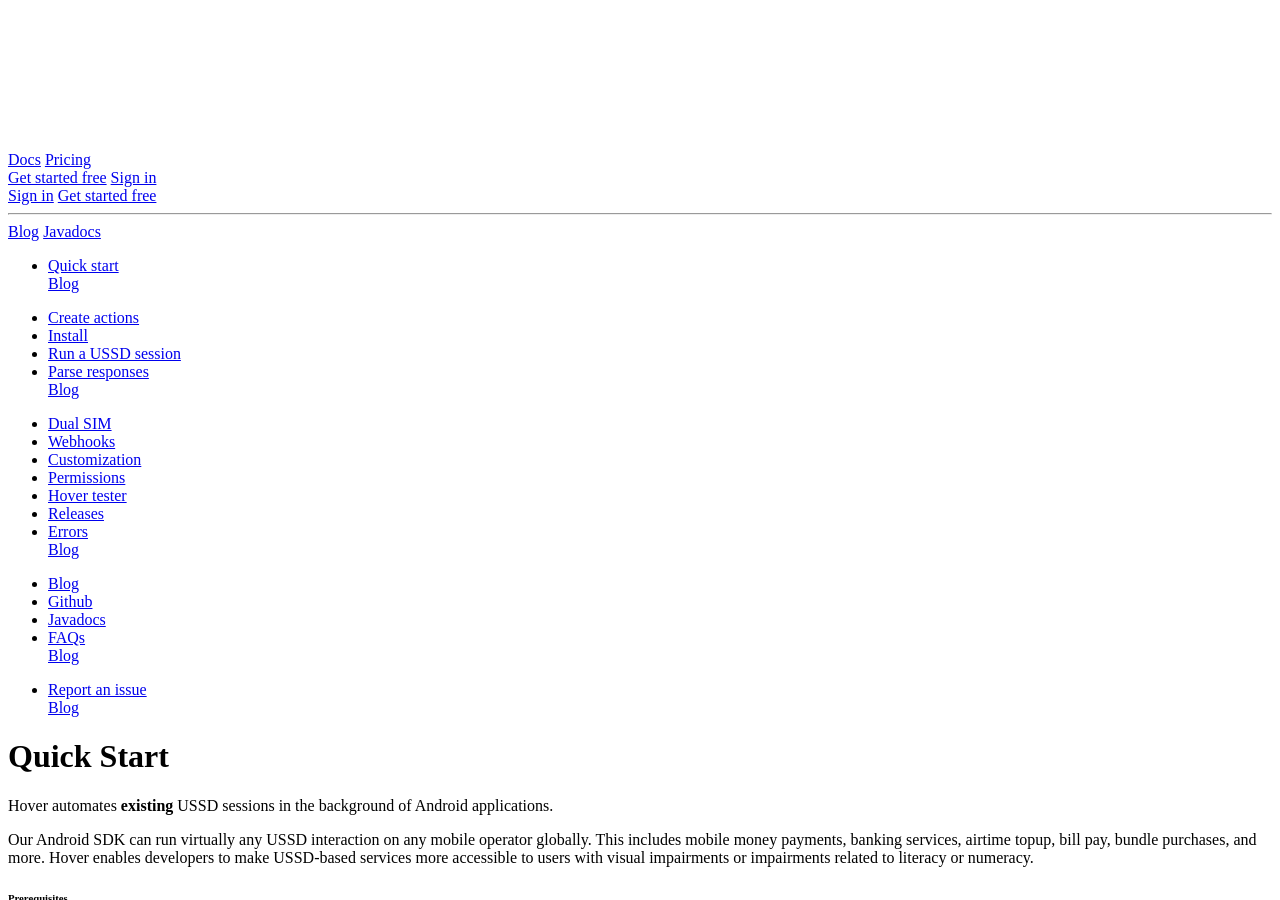
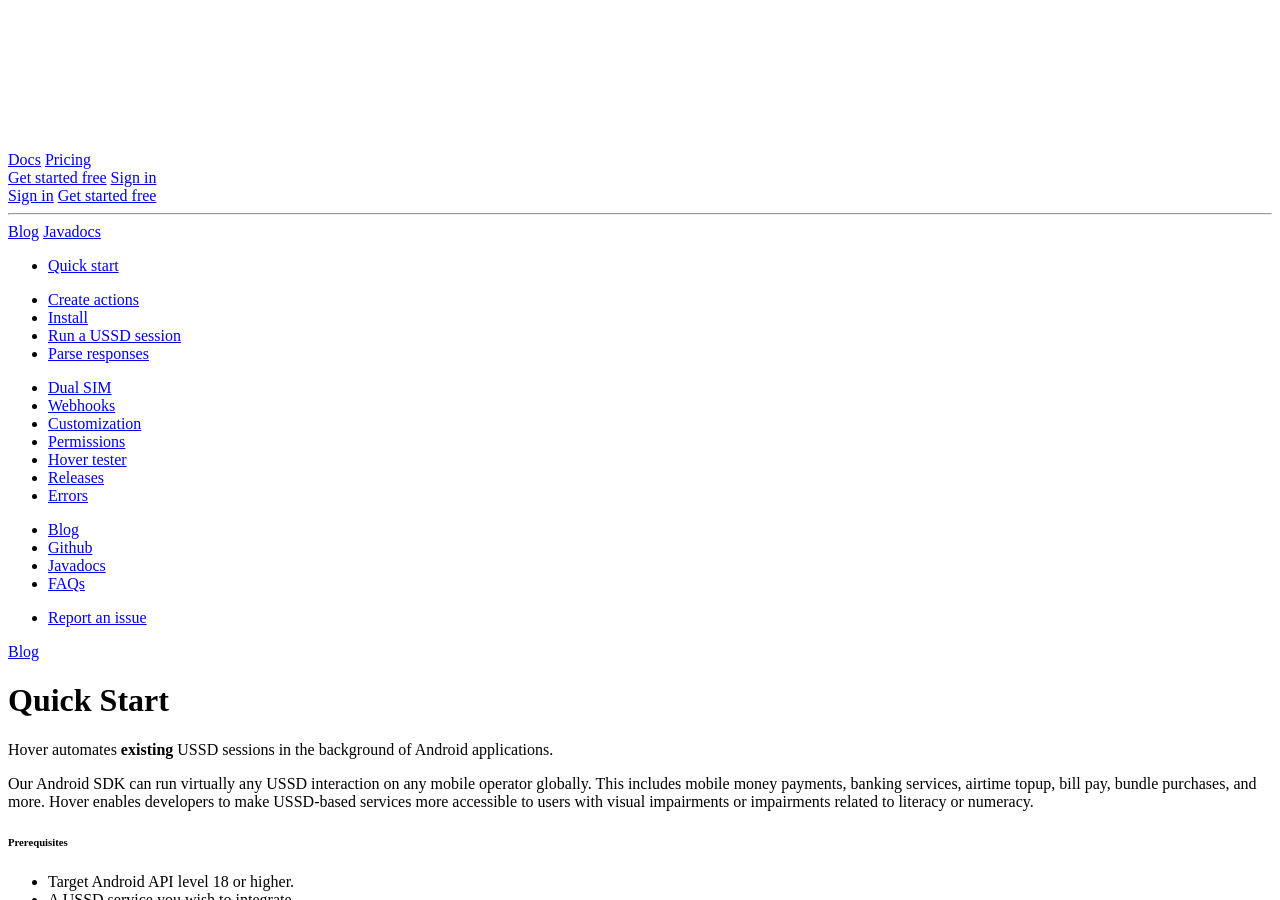
Before and after one commit to UseHover/hover-docs, a Jekyll site: the page built from index.md, in a window 1280 px wide and 900 px high. Built offline with Jekyll 4.4.1, drawn with Linux system fonts in a browser that asks for light colours; nearby versions of some CDN libraries; a style sheet for code colours, icons or effects is not loaded.

Commit message:
Fix to prev

```diff
--- a/_includes/sidebar.html
+++ b/_includes/sidebar.html
@@ -12,7 +12,7 @@
             </li>
           {% endif %}
         {% endfor %}
-        <a href="blog.usehover.com" class="is-invisible canonical">Blog</a>
       </ul>
   {% endfor %}
+  <a href="blog.usehover.com" class="is-invisible canonical">Blog</a>
 </aside>
```
